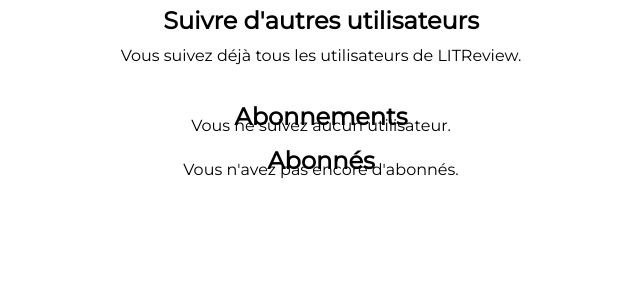
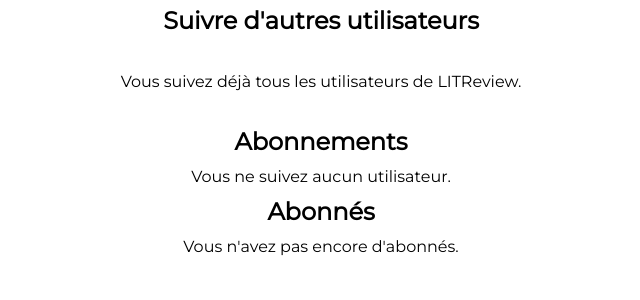
Before and after one commit to KDerec/LITReview, a Django app: template litreview/accounts/templates/subscription_page.html in a window 1280 px wide. Shown: the part 45-345 px from the top of the page, without its empty margins (319-959 px from the left). Run offline with Django 4.2, Linux system fonts and the light colour scheme; the template is opened without the code that fills it, so the values that code supplies are empty.

Commit message:
Add margin to p objects in subscription page

```diff
--- a/litreview/static/css/styles.css
+++ b/litreview/static/css/styles.css
@@ -179,6 +179,10 @@ label {
     text-align: center;
 }
 
+#subscription-page p {
+    margin-top: 2%;
+}
+
 #subscription-page li {
     display: flex;
     flex-wrap: wrap;
```
